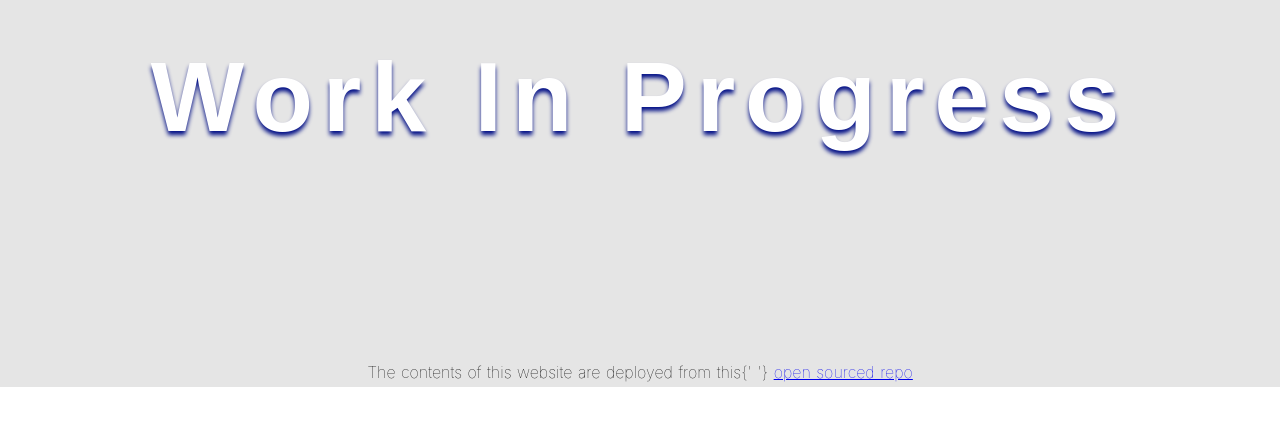
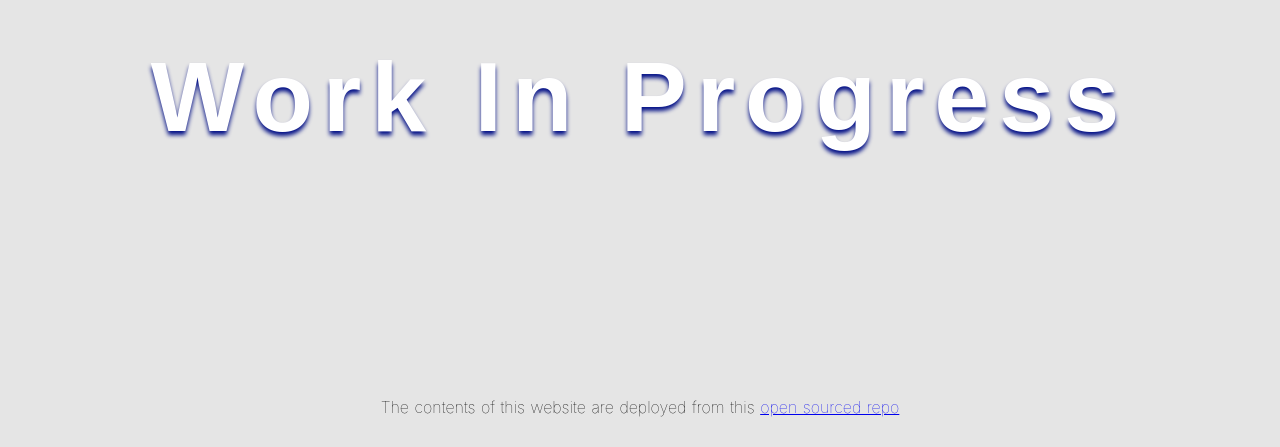
Before and after one commit to Real-Dev-Squad/website-goals, a Nuxt app: page / in a window 1280 px wide. Shown: the part 1417-1864 px from the top of the page. Before the commit the page ends 1804 px from the top, so only its background shows below. Built offline with nearby package versions, Linux system fonts and the light colour scheme; a web font is replaced by a local one.

Commit message:
fixed footer and link

```diff
--- a/components/Footer.vue
+++ b/components/Footer.vue
@@ -1,7 +1,7 @@
 <template>
   <footer>
     <p>
-      The contents of this website are deployed from this{' '}
+      The contents of this website are deployed from this
       <a
         href="https://github.com/Real-Dev-Squad/website-members"
         target="_blank"
@@ -22,9 +22,8 @@ export default {
 <style scoped>
 footer {
   font-weight: 100;
-  margin-top: 30px;
   text-align: center;
-  padding: 15px 0px;
+  padding: 50px 0px;
   width: 100%;
   height: 2.5rem;
   position: relative;
```
